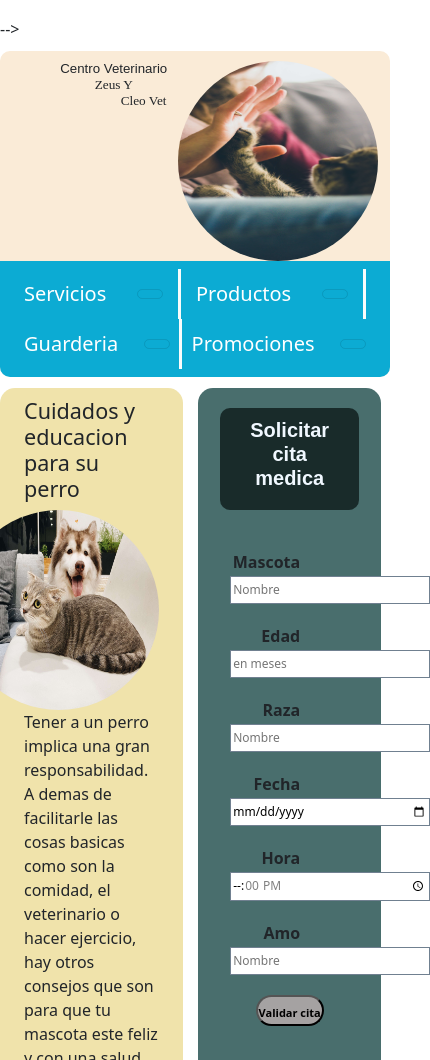
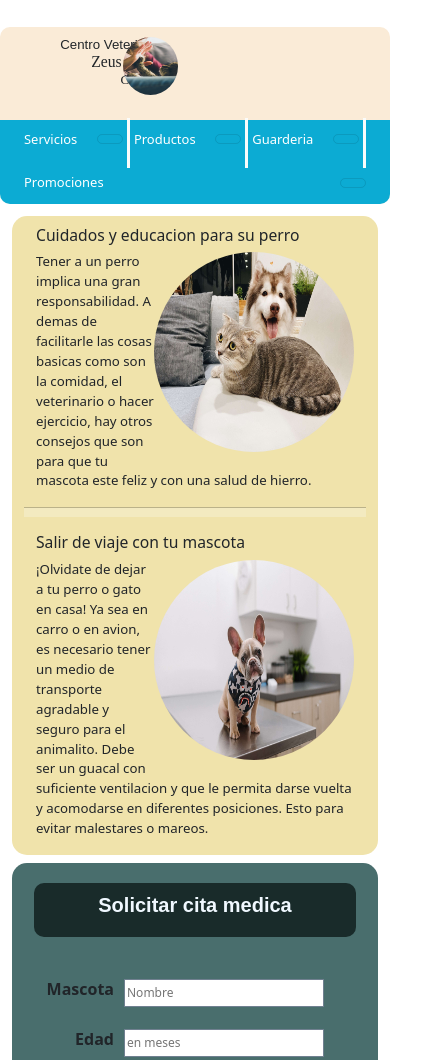
Before and after one commit to Sebasstyaan/veterinaria, a plain HTML site: page index.html in a window 390 px wide. Shown: the top 1060 px of the page, 430 px wide, since content can reach past the window. Drawn offline with nearby package versions, Linux system fonts and the light colour scheme.

Commit message:
actualizada
13/08/22

```diff
--- a/css/estilo.css
+++ b/css/estilo.css
@@ -73,6 +73,12 @@ hr.new5{
     height: 200px;
     border-radius: 50%;
 }
+#empresaa{
+    float: right;
+    width: 200px;
+    height: 200px;
+    border-radius: 50%;
+}
 #Formulario{
     border-radius: 15px;
     background: rgb(73, 110, 109);
@@ -131,8 +137,82 @@ hr.new5{
     color: aliceblue;
     text-align: center;
 }
-@media only screen and (max-width:600px){
-    #contenedorGeneral{
+@media only screen and (max-width:600px) {
+
+    #contenedorGeneral {
+        display: block;
+        top: 0;
+        border: 0;
+        margin: 0;
+    }
+    #BarraMenu {
+        display: flex;
+        height: 10vh;
+        align-items: center;
+        justify-content: space-evenly;
+
+
+
+    }
+    #botonMenu {
+        margin-bottom: 8px;
+        font-size: 0.81em;
+
+
+    }
+    #section1 {
+        width: 100%;
+        /* margin-bottom: 8px; */
+    }
+    #Seccion {
+        margin-bottom: 8px;
+        width: 100%;
+    }
+    #contenido {
+
+        width:100%;
+        margin: 0px;
+        border: 0px;
+        margin-bottom: 8px;
+
+
+    }
+    #Formulario {
+        width: 100%;
+        margin-bottom: 8px;
+        position: flex;
+        margin: 0px;
+        border: 0px;
+
+
+    }
+
+    #empresa {
+        width: 40%;
+        height: 70%;
+        left: -200px;
+        position: relative;
+    }
+    h4 {
+        font-size: 0.98em;
+    }
+    p {
+        font-size: 0.83em;
+    }
+    h1 {
+        font-size: 0.98em;
+    }
+    h2 {
+        font-size: 0.83em;
+    }
+    h3 {
+        font-size: 0.81em;
+    }
+
+}
+
+/* @media only screen and (max-width:600px){
+    #BarraMenu{
         display: block;
     }
     #Formulario{
@@ -169,4 +249,4 @@ hr.new5{
     h3{
         font-size: 0.83em;
     }
-}
+} */
--- a/index.html
+++ b/index.html
@@ -6,13 +6,13 @@
     <meta name="viewport" content="width=device-width, initial-scale=1.0">
     <title>Zeus y Cleo Vet</title>
     <link href="https://cdn.jsdelivr.net/npm/bootstrap@5.2.0/dist/css/bootstrap.min.css" rel="stylesheet" integrity="sha384-gH2yIJqKdNHPEq0n4Mqa/HGKIhSkIHeL5AyhkYV8i59U5AR6csBvApHHNl/vI1Bx" crossorigin="anonymous">
-    <script src="https://cdn.jsdelivr.net/npm/bootstrap@5.2.0/dist/js/bootstrap.bundle.min.js" integrity="sha384-A3rJD856KowSb7dwlZdYEkO39Gagi7vIsF0jrRAoQmDKKtQBHUuLZ9AsSv4jD4Xa" crossorigin="anonymous"></script> -->
+    <script src="https://cdn.jsdelivr.net/npm/bootstrap@5.2.0/dist/js/bootstrap.bundle.min.js" integrity="sha384-A3rJD856KowSb7dwlZdYEkO39Gagi7vIsF0jrRAoQmDKKtQBHUuLZ9AsSv4jD4Xa" crossorigin="anonymous"></script>
     <link rel="stylesheet" href="css/estilo.css">
     </head>
     <body>
         <div class="container-fluid" id="contenedorGeneral">
             <div class="row" id="Titulo">
-                <div class="col-7">
+                <div class="col-7" id="cabezera">
                     <header>
                         <h2>Centro Veterinario</h2>
                         <h1>Zeus Y</h1>
@@ -49,10 +49,10 @@
             </div>
             <div class="row" id="Seccion">
                 <div class="row col-7" id="contenido">
-                    <section>
+                    <section id="seccion1">
                         <article>
                             <h4>Cuidados y educacion para su perro</h4>
-                            <p><img src="./imagenes/PerroGato.jpg" alt="Zcv" id="empresa">
+                            <p><img src="./imagenes/PerroGato.jpg" alt="Zcv" id="empresaa">
                                 Tener a un perro implica una gran responsabilidad.
                                 A demas de facilitarle las cosas basicas como son la comidad,
                                 el veterinario o hacer ejercicio, hay otros consejos que son
@@ -65,7 +65,7 @@
                     <section>
                         <article>
                             <h4>Salir de viaje con tu mascota</h4>
-                            <p><img src="./imagenes/Perro.jpg" alt="Zcv" id="empresa">
+                            <p><img src="./imagenes/Perro.jpg" alt="Zcv" id="empresaa">
                                 ¡Olvidate de dejar a tu perro o gato en casa!
                                 Ya sea en carro o en avion,
                                 es necesario tener un medio de
--- a/mediaqueries/estilos.css
+++ /dev/null
@@ -1,69 +0,0 @@
-*{
-    margin: 0;
-    border: 0;
-    padding: 2px 0;
-    color: white;
-    text-align: center;
-    font-size: 1.2em;
-}
-#contenedor{
-    padding: 10px;
-    margin: auto;
-    width: 80%;
-}
-.margenInf{
-    margin: 10px;
-}
-#contenido{
-    padding: 10px 0;
-    display: flex;
-}
-header{
-    background-color: rgb(185, 74, 71);
-}
-nav{
-    background-color: rgb(250, 154, 73);
-}
-aside{
-    background-color: rgb(76, 174, 200);
-    width: 38%;
-    margin-right: 10px;
-}
-section{
-    background-color: rgb(159, 191, 93);
-    width: 60%;
-    float: right;
-}
-article{
-    background-color: rgb(117, 145, 58);
-    width: 70%;
-    margin: auto;
-    margin-bottom: 8px;
-}
-#primerArticulo{
-    margin-top: 10px;
-}
-footer{
-    background-color: rgb(75, 125, 183);
-}
-h1{
-    font-family: sans-serif;
-    font-size: 1em;
-    font-weight: lighter;
-    margin: 8px;
-}
-@media only screen and (max-width:600px){
-    #contenido{
-        display: block;
-    }
-    aside,section{
-        width: 100%;
-        margin-bottom: 8px;
-    }
-    #contenido{
-        margin-bottom: 8px;
-    }
-    h1{
-        font-size: 0.83em;
-    }
-}
```
Also changed, not shown: mediaqueries/index.html (deleted, +0 -43 lines).
